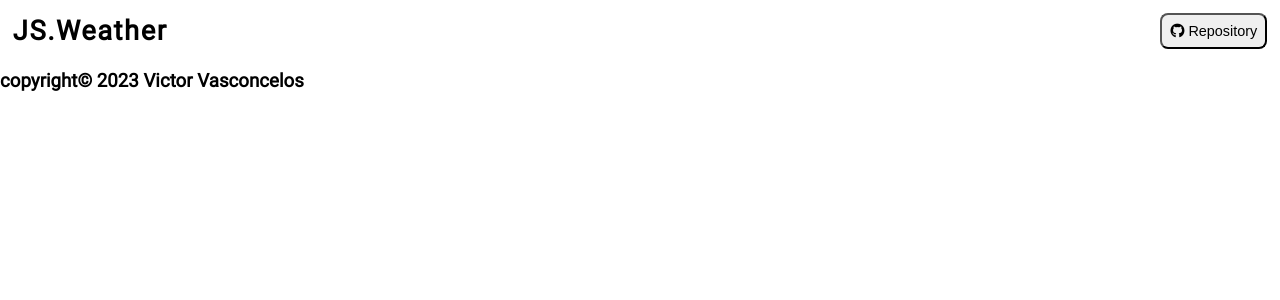
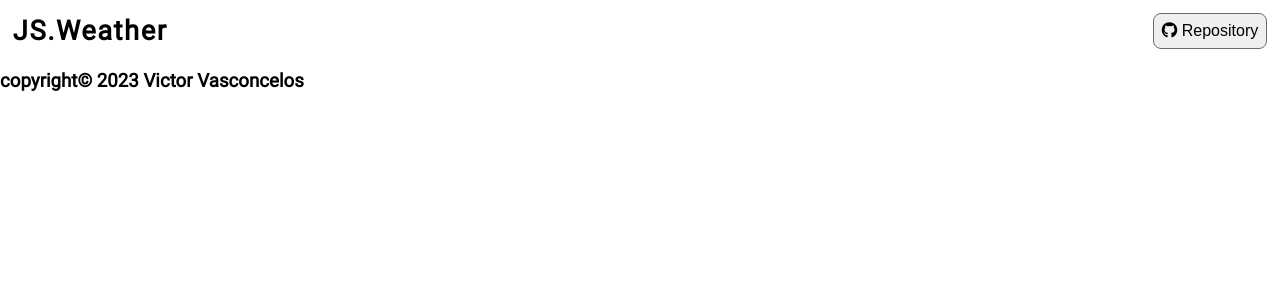
Before and after one commit to Victorcelos/weather-app, a React (Vite) app: page / in a window 1280 px wide. Shown: the top 300 px of the page. Built offline with nearby package versions, Linux system fonts and the light colour scheme.

Commit message:
:lipstick: Update Header.css

```diff
--- a/src/components/Header/Header.css
+++ b/src/components/Header/Header.css
@@ -18,7 +18,8 @@
     padding: 0.5rem;
 
     cursor: pointer;
-    font-size: 0.9rem;
+    font-size: 1.0rem;
 
     border-radius: 0.5rem;
+    border: 1px solid #6B6B6B;
 }
```
